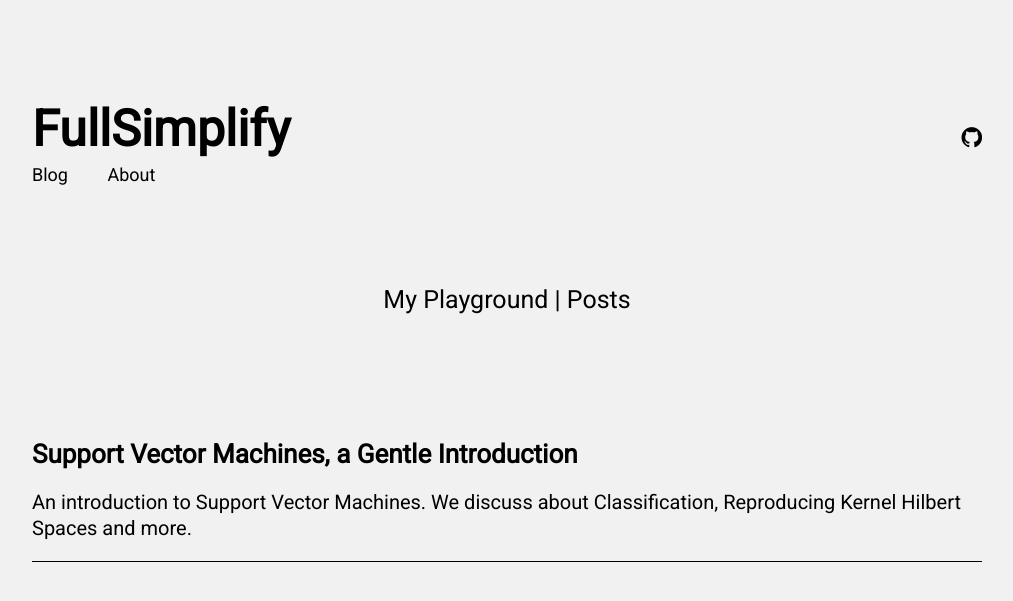
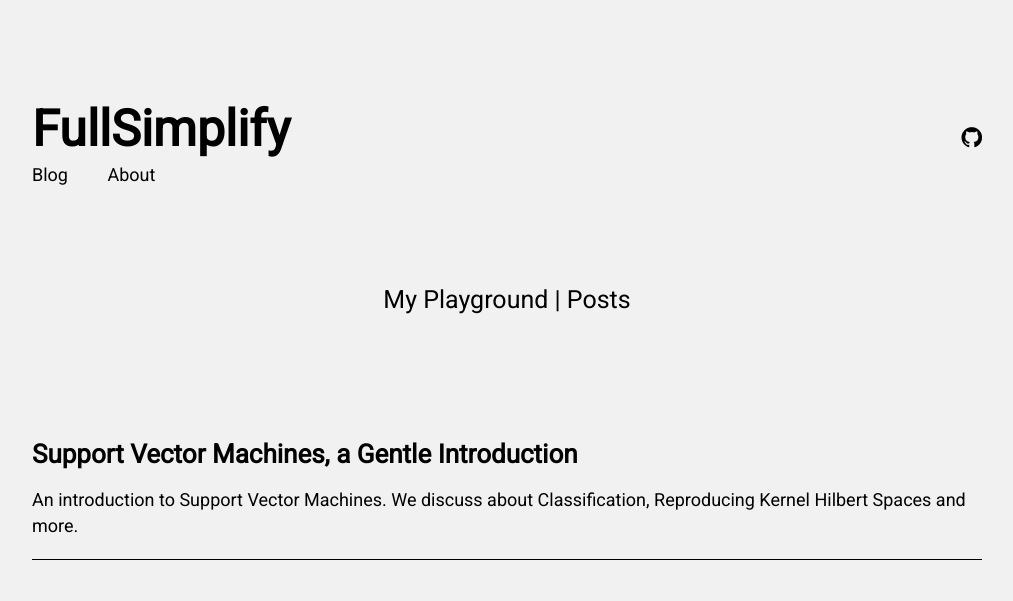
Before and after one commit to FullSimplify/FullSimplify.github.io, a Jekyll site: the page built from index.html, in a window 1280 px wide. Shown: the top 601 px of the page, without its empty margins (133-1146 px from the left). Built offline with Jekyll 4.4.1, drawn with Linux system fonts in a browser that asks for light colours.

Commit message:
Update index.html

```diff
--- a/index.html
+++ b/index.html
@@ -10,12 +10,12 @@ sitemap:
     {% for post in site.posts %}
         <li class="post-teaser">
             <a href="{{ post.url | prepend: site.baseurl }}">
-                <span class="post-teaser__title">{{ post.title }}</span>
+                <span class="post-teaser__title" style="font-size:26px">{{ post.title }}</span>
                 <!--<span class="post-teaser__date">{{ post.date | date: "%d %B %Y" }}</span>-->
 
             </a>
         </li>
-    <p id='post-teaser-subtitle' style="font-weight:200;">{{ post.excerpt }}</p>
+    <p id='post-teaser-subtitle' style="font-weight:200; font-size:18px">{{ post.excerpt }}</p>
   <p id='post-divider' style="border-bottom: 1px solid;">
   </p>
     {% endfor %}
```
